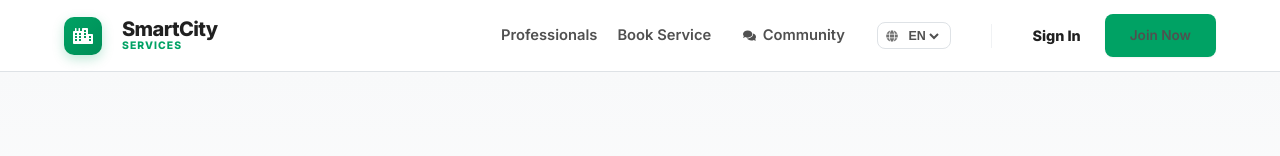
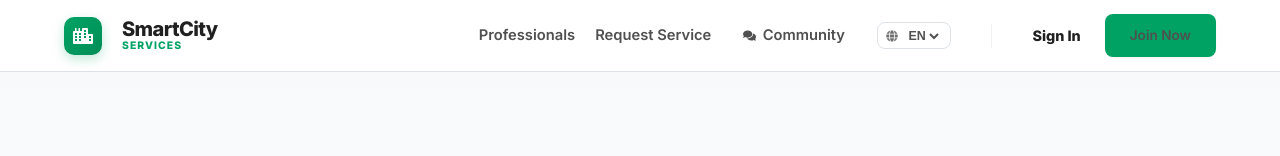
Before and after one commit to anilreddysbs/smart-city-services, a React (Vite) app in the folder frontend/: page / in a window 1280 px wide. Shown: the top 156 px of the page. Built offline with nearby package versions, Linux system fonts and the light colour scheme.

Commit message:
Clarify navbar booking label for customer flow

```diff
--- a/frontend/src/components/Navbar.jsx
+++ b/frontend/src/components/Navbar.jsx
@@ -53,14 +53,16 @@ function Navbar() {
       {/* Nav Links — role-aware */}
       <div className="navbar-links">
 
-        {/* Global links available to both Customers and Workers (for dual-role bookings) */}
+        {/* Main discovery links */}
         <div style={{ display: 'flex', gap: '1.25rem' }}>
           <Link to="/workers" style={{ color: isActive('/workers') ? 'var(--primary)' : 'var(--text-muted)', fontWeight: '600', fontSize: '0.92rem' }}>
             Professionals
           </Link>
-          <Link to="/book" style={{ color: isActive('/book') ? 'var(--primary)' : 'var(--text-muted)', fontWeight: '600', fontSize: '0.92rem' }}>
-            Book Service
-          </Link>
+          {!isWorker && (
+            <Link to="/book" style={{ color: isActive('/book') ? 'var(--primary)' : 'var(--text-muted)', fontWeight: '600', fontSize: '0.92rem' }}>
+              Request Service
+            </Link>
+          )}
         </div>
 
         {/* Worker shortcut: go straight to their dashboard */}
```
